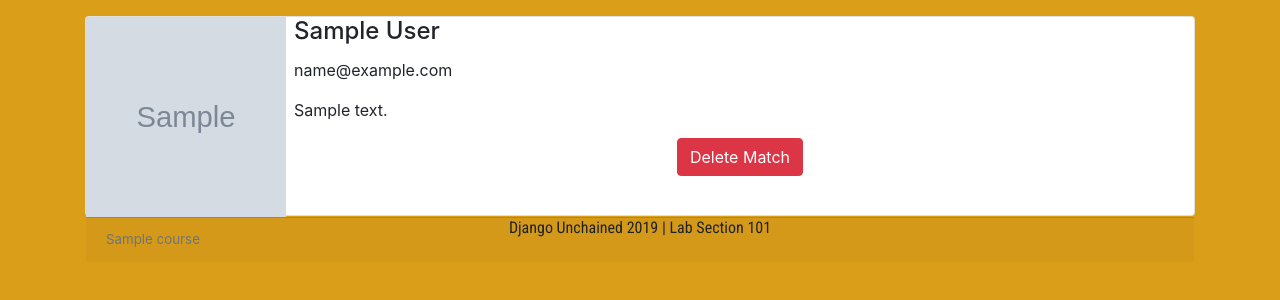
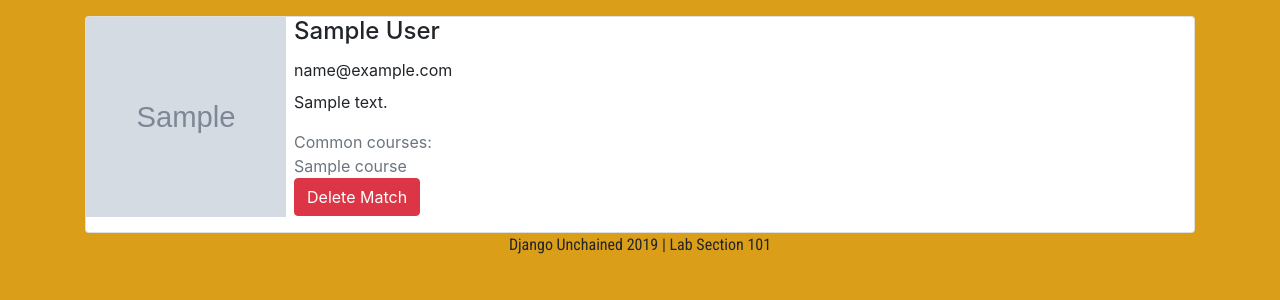
Before and after one commit to thejimster82/SkillMatch, a Django app: page /matches/ in a window 1280 px wide. Shown: the part 79-379 px from the top of the page. Run offline with Django 3.2, Linux system fonts and the light colour scheme; a user stored in the database is signed in; tables that the repository leaves empty hold one stand-in row (values such as "Sample post"); grey boxes marked "Sample" are stand-in pictures; parts of the project's set-up code (start-up, migrations or seed data) failed here and were passed over; some libraries are stand-ins or nearby versions.

Commit message:
visual changes to match cards

```diff
--- a/matching/templates/matching/matches.html
+++ b/matching/templates/matching/matches.html
@@ -11,10 +11,8 @@
 
 {% block content %}
 {% for match in matches_list %}
-<div class="container" style="height: 200px">
-
-
-    <div class="card h-100" style="margin-top: 1em">
+<div class="container" style="padding-top: 1em; overflow: hidden">
+    <div class="card h-100">
         <a style="text-decoration: none; color:inherit;" href="{% url 'profile' match.to_user.username %}">
             <div class="row no-gutters">
                 <div class="col-auto">
@@ -27,18 +25,21 @@
                     {% endif %}
                 </div>
                 <div class="col">
-                    <div class="card-block px-2">
-                        <div style="height: 200px; text-overflow: clip; overflow: hidden;">
+                    <div class="card-block px-2" style="overflow: hidden; text-overflow: clip">
                         <h4 class="card-title">{{ match.to_user.first_name }}
                             {{ match.to_user.last_name }}
                         </h4>
-                            <p class="card-text">
+                        <p class="card-text" style="max-height: 1em">
                             {{ match.to_user.email }}
                         </p>
-                            <p class="card-text">
+                        <p class="card-text" style="max-height: 4em">
                             {{ match.to_user.profile.bio }}
                         </p>
-                            <div style="overflow: hidden; text-align: center;">
+                        <p class="card-text text-muted" style="max-height: 2em">
+                            Common courses:<br/>
+                            {{ match|common_courses }}
+                        </p>
+                        <div>
                             <form method="post">
                                 {% csrf_token %}
                                 <input type="hidden" value="{{ match.to_user.username }}" name="r_id">
@@ -48,10 +49,6 @@
                         </div>
                     </div>
                 </div>
-                </div>
-            </div>
-            <div class="card-footer w-100 text-muted" style="text-overflow: clip; overflow: hidden; font-size: smaller">
-                {{ match|common_courses }}
             </div>
         </a>
     </div>
```
Lines whose indentation alone changed are shown as unchanged.
